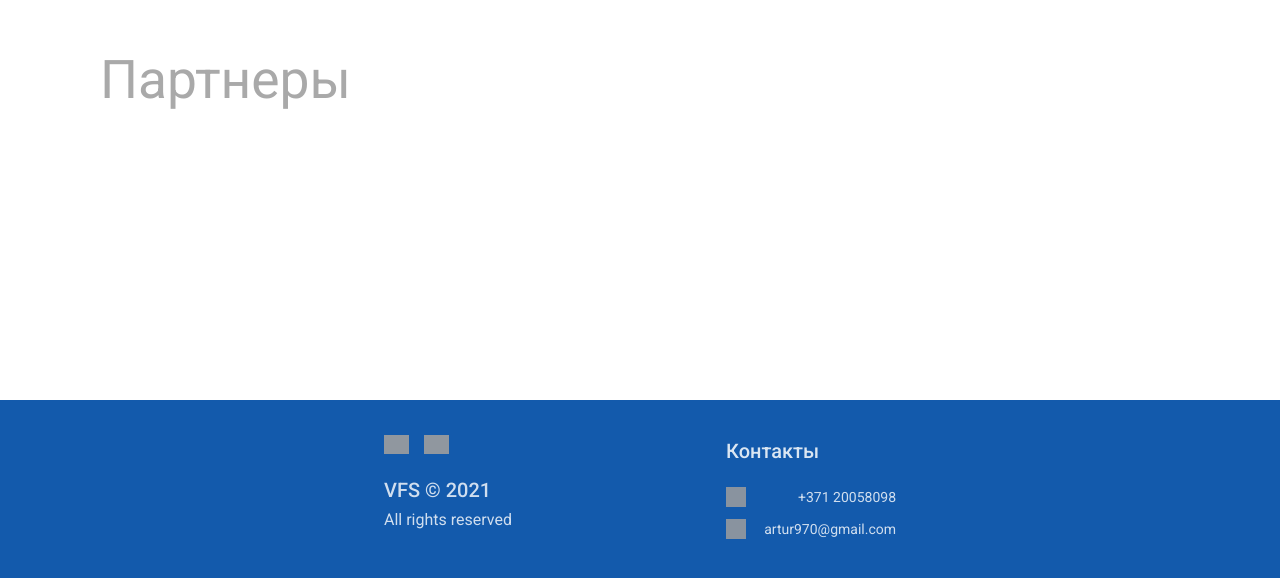
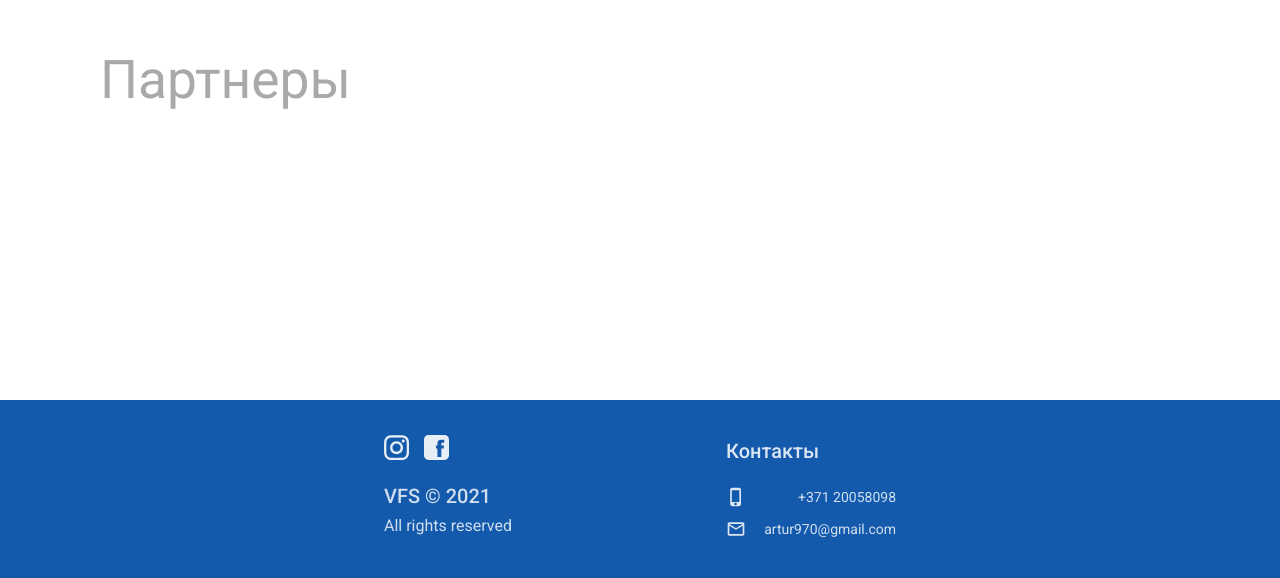
Before and after one commit to amckey/sportoz, an Angular app: page / in a window 1280 px wide. Shown: the part 1580-2158 px from the top of the page. Built offline with nearby package versions, Linux system fonts and the light colour scheme; grey boxes are pictures that could not be loaded.

Commit message:
pictures

```diff
--- a/src/app/footer/footer.component.ts
+++ b/src/app/footer/footer.component.ts
@@ -12,10 +12,10 @@ export class FooterComponent implements OnInit {
   ngOnInit(): void {
   }
 
-  instagramImage: any = 'docs/assets/instagram.svg'
-  facebookImage: any = 'docs/assets/facebook.svg'
-  phoneImage: any = 'docs/assets/phone.svg'
-  emailImage: any = 'docs/assets/email.svg'
+  instagramImage: any = './assets/instagram.svg'
+  facebookImage: any = './assets/facebook.svg'
+  phoneImage: any = './assets/phone.svg'
+  emailImage: any = './assets/email.svg'
 
  /*  changeImagesSources() {
     this.instagramImage = './assets/instagram.svg'
```
Also changed, not shown: 2 other files (tests, documents, lock files or other folders).
